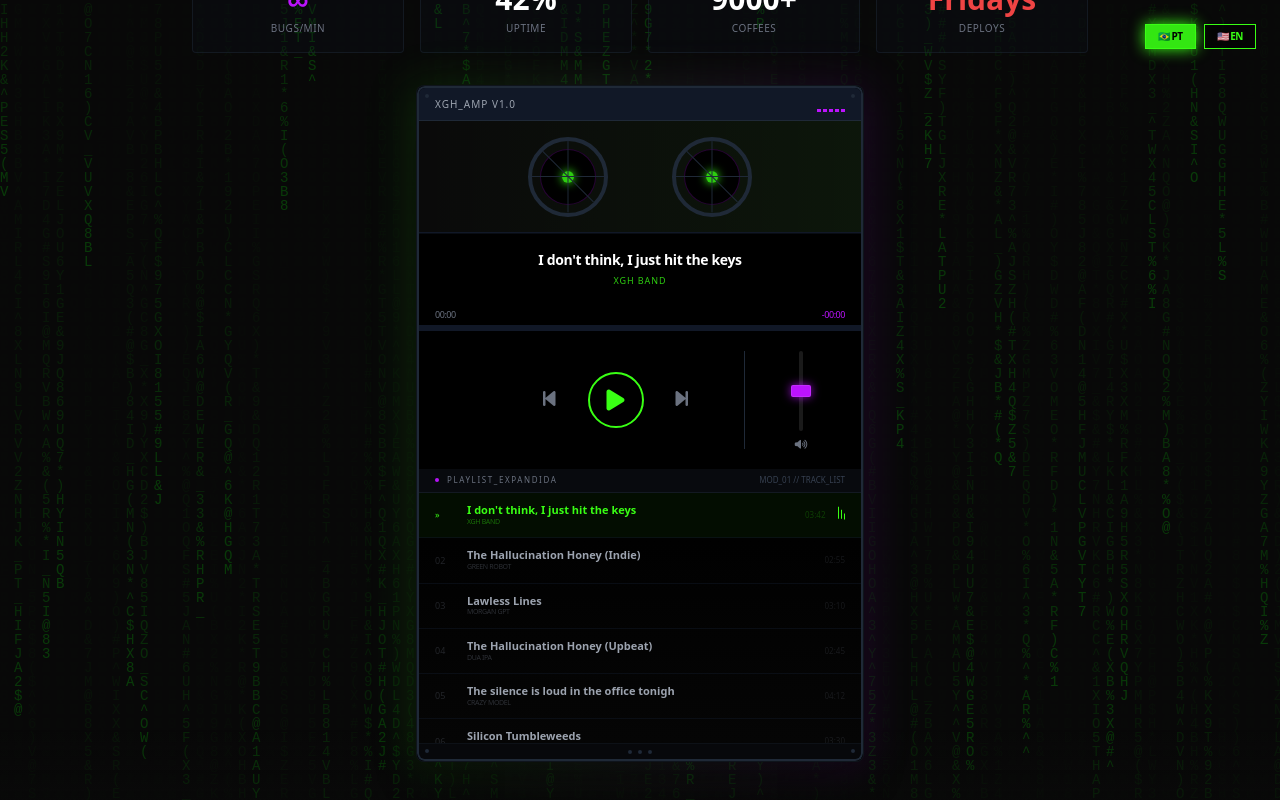
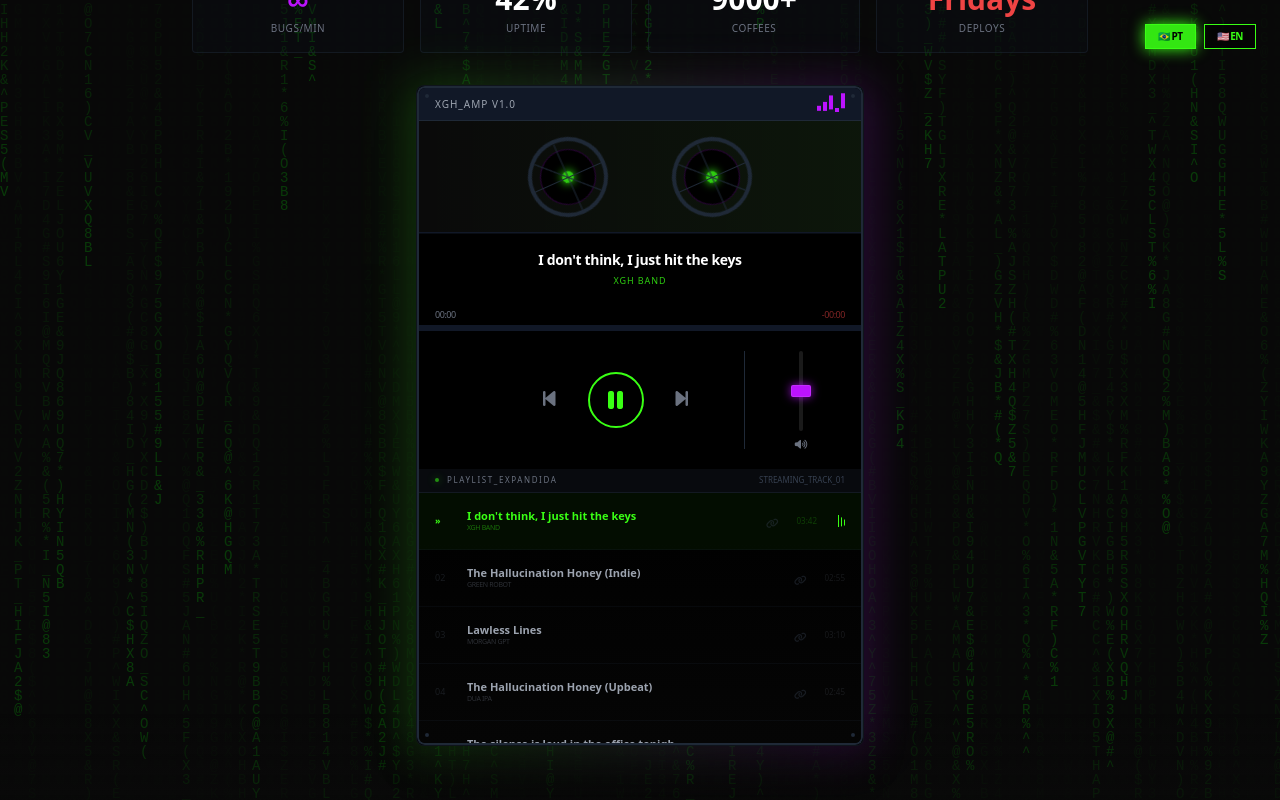
Before and after one commit to alexandrebotta-n8n/xgh-ai-platform, a Next.js app: page / in a window 1280 px wide. Both pictures are taken after a click on the button 615 px from the left and 862 px from the top of the page. Shown: the part 462-1262 px from the top of the page. Built offline with nearby package versions, Linux system fonts and the light colour scheme.

Commit message:
music player com discografia sincronizado

```diff
--- a/src/components/sections/DiscographySection.tsx
+++ b/src/components/sections/DiscographySection.tsx
@@ -1,8 +1,9 @@
 "use client";
 
-import { useRouter, useSearchParams } from "next/navigation";
-import { Suspense } from "react";
+import { useState, useEffect, Suspense } from "react";
+import { useSearchParams } from "next/navigation";
 
+// Mantenha a playlist fora do componente para que a referência seja estável
 const playlist = [
   { id: 1, title: "I don't think, I just hit the keys", artist: "XGH Band", duration: "03:42" },
   { id: 2, title: "The Hallucination Honey (Indie)", artist: "Green Robot", duration: "02:55" },
@@ -13,91 +14,118 @@ const playlist = [
 ];
 
 function DiscographyContent({ lang }: { lang: "pt" | "en" }) {
-  const router = useRouter();
   const searchParams = useSearchParams();
+  const [isPlayerPlaying, setIsPlayerPlaying] = useState(false);
+  const [activeTrackId, setActiveTrackId] = useState<string | null>(null);
+  const [copiedId, setCopiedId] = useState<number | null>(null);
 
-  // A 'fonte da verdade' é a URL. Se o player mudar a URL, isso aqui muda sozinho.
-  const currentTrackId = searchParams.get("track") || "1";
+  // 1. CAPTURA DO DEEP LINK
+  // Usamos searchParams como dependência estável.
+  // O React exige que se você usa searchParams dentro, ele deve estar no array.
+  useEffect(() => {
+    const trackParam = searchParams.get("track");
+    if (trackParam) {
+      setActiveTrackId(trackParam);
+    }
+  }, [searchParams]);
+
+  // 2. SINCRONIZAÇÃO COM O PLAYER
+  useEffect(() => {
+    const handleStateChange = (e: any) => {
+      if (e.detail) {
+        if (typeof e.detail.playing !== 'undefined') {
+          setIsPlayerPlaying(e.detail.playing);
+        }
+        if (e.detail.trackIndex !== undefined) {
+          setActiveTrackId((e.detail.trackIndex + 1).toString());
+        }
+      }
+    };
+
+    window.addEventListener('xgh-player-state', handleStateChange);
+    return () => window.removeEventListener('xgh-player-state', handleStateChange);
+  }, []); // Array vazio é constante aqui, sem problemas.
 
   const handleTrackSelect = (id: number) => {
-    // 1. Atualiza a URL (O player vai reagir a isso no useEffect dele)
-    router.push(`?track=${id}`, { scroll: false });
+    setActiveTrackId(id.toString());
+    window.dispatchEvent(new CustomEvent('xgh-force-play-track', { detail: { id } }));
+  };
 
-    // 2. Dispara o evento de play imediato
-    setTimeout(() => {
-        window.dispatchEvent(new CustomEvent('xgh-force-play'));
-    }, 50);
+  const copyTrackLink = (e: React.MouseEvent, id: number) => {
+    e.stopPropagation();
+    const url = `${window.location.origin}${window.location.pathname}?track=${id}`;
+    navigator.clipboard.writeText(url).then(() => {
+      setCopiedId(id);
+      setTimeout(() => setCopiedId(null), 2000);
+    });
   };
 
   return (
-    /* border-t-0 garante que não haja uma linha dupla entre o player e a lista */
     <div className="w-full bg-[#050505] border-x-2 border-b-2 border-t-0 border-gray-800 rounded-b-lg overflow-hidden shadow-[0_20px_40px_rgba(0,0,0,0.6)]">
-
-      {/* Header Integrado */}
+      {/* Header */}
       <div className="px-4 py-1.5 bg-gray-900/30 border-b border-gray-800/50 flex justify-between items-center">
         <div className="flex items-center gap-2">
-            <div className="w-1 h-1 bg-neon-purple rounded-full animate-pulse"></div>
+            <div className={`w-1 h-1 rounded-full transition-all duration-500 ${activeTrackId && isPlayerPlaying ? 'bg-neon-green shadow-[0_0_8px_#39ff14] animate-pulse' : 'bg-gray-700'}`}></div>
             <span className="text-[8px] font-mono text-gray-500 uppercase tracking-[0.2em]">
                 {lang === "pt" ? "Playlist_Expandida" : "Expanded_Playlist"}
             </span>
         </div>
-        <span className="text-[8px] font-mono text-gray-700">MOD_01 // TRACK_LIST</span>
+        <span className="text-[8px] font-mono text-gray-700 uppercase">
+          {activeTrackId ? (isPlayerPlaying ? `STREAMING_TRACK_0${activeTrackId}` : `PAUSED_TRACK_0${activeTrackId}`) : 'SYSTEM_STANDBY'}
+        </span>
       </div>
 
-      {/* Lista Compacta */}
+      {/* Lista */}
       <div className="max-h-[250px] overflow-y-auto custom-scrollbar bg-gradient-to-b from-black to-[#050505]">
         {playlist.map((track) => {
-          const isActive = currentTrackId === track.id.toString();
+          const isActive = activeTrackId === track.id.toString();
           return (
             <button
               key={track.id}
               onClick={() => handleTrackSelect(track.id)}
-              className={`group w-full flex items-center justify-between px-4 py-2.5 transition-all border-b border-gray-900/50 last:border-0 text-left ${
-                isActive
-                ? "bg-neon-green/5 text-neon-green"
-                : "hover:bg-white/[0.02] text-gray-500 hover:text-gray-300"
+              className={`group w-full flex items-center justify-between px-4 py-2.5 transition-all border-b border-gray-800/20 last:border-0 text-left ${
+                isActive ? "bg-neon-green/5 text-neon-green" : "hover:bg-white/[0.02] text-gray-500 hover:text-gray-300"
               }`}
             >
               <div className="flex items-center gap-4 truncate">
-                <span className={`font-mono text-[9px] w-4 ${isActive ? "text-neon-green" : "opacity-30"}`}>
+                <span className={`font-mono text-[9px] w-4 ${isActive ? "text-neon-green font-bold" : "opacity-30 text-gray-600"}`}>
                   {isActive ? "»" : track.id.toString().padStart(2, '0')}
                 </span>
                 <div className="truncate">
                   <h4 className={`text-[11px] font-bold truncate leading-tight ${isActive ? "text-neon-green" : "text-gray-400"}`}>
                     {track.title}
                   </h4>
-                  <p className="text-[7px] font-mono opacity-40 uppercase tracking-tighter">
-                    {track.artist}
-                  </p>
+                  <p className="text-[7px] font-mono opacity-40 uppercase tracking-tighter">{track.artist}</p>
                 </div>
               </div>
-
               <div className="flex items-center gap-3 shrink-0">
+                <div
+                  onClick={(e) => copyTrackLink(e, track.id)}
+                  className={`p-1.5 cursor-pointer transition-all ${copiedId === track.id ? 'text-neon-green scale-110' : 'text-gray-700 hover:text-neon-purple opacity-40 hover:opacity-100'}`}
+                >
+                  <i className={`fa-solid ${copiedId === track.id ? 'fa-check' : 'fa-link'} text-[10px]`}></i>
+                </div>
                 <span className="text-[8px] font-mono opacity-20">{track.duration}</span>
                 {isActive && (
-                    /* Mini equalizador animado na lista */
-                    <div className="flex gap-[1.5px] h-3 items-end">
-                        <div className="w-[1.5px] bg-neon-green animate-[bounce_0.8s_infinite] h-full"></div>
-                        <div className="w-[1.5px] bg-neon-green animate-[bounce_1.1s_infinite] h-3/4"></div>
-                        <div className="w-[1.5px] bg-neon-green animate-[bounce_0.9s_infinite] h-1/2"></div>
-                    </div>
+                  <div className="flex gap-[1.5px] h-3 items-end w-4 justify-end">
+                    <div className={`w-[1.5px] bg-neon-green transition-all ${isPlayerPlaying ? 'animate-[bounce_0.8s_infinite] h-full' : 'h-[30%]'}`}></div>
+                    <div className={`w-[1.5px] bg-neon-green transition-all ${isPlayerPlaying ? 'animate-[bounce_1.1s_infinite] h-3/4' : 'h-[60%]'}`}></div>
+                    <div className={`w-[1.5px] bg-neon-green transition-all ${isPlayerPlaying ? 'animate-[bounce_0.9s_infinite] h-1/2' : 'h-[20%]'}`}></div>
+                  </div>
                 )}
               </div>
             </button>
           );
         })}
       </div>
-
-      {/* Rack Handle */}
-      <div className="h-4 bg-gray-900/20 flex items-center justify-center border-t border-gray-800/30">
-        <div className="flex gap-1.5">
-            {[1, 2, 3].map(i => <div key={i} className="w-1 h-1 rounded-full bg-gray-800"></div>)}
-        </div>
-      </div>
     </div>
   );
 }
 
 export default function DiscographySection({ lang }: { lang: "pt" | "en" }) {
-  return <Suspense fallback={null}><DiscographyContent lang={lang} /></Suspense>;
+  return (
+    <Suspense fallback={<div className="h-[250px] bg-black border border-gray-800 rounded-b-lg animate-pulse" />}>
+      <DiscographyContent lang={lang} />
+    </Suspense>
+  );
 }
--- a/src/components/ui/CyberPlayer.tsx
+++ b/src/components/ui/CyberPlayer.tsx
@@ -1,7 +1,7 @@
 "use client";
 
 import { useState, useRef, useEffect, Suspense } from "react";
-import { useSearchParams, useRouter } from "next/navigation";
+import { useSearchParams } from "next/navigation";
 
 const playlist = [
   { id: 1, title: "I don't think, I just hit the keys", artist: "XGH Band", src: "/music/I dont think, I just hit the keys.mp3" },
@@ -14,7 +14,6 @@ const playlist = [
 
 function PlayerContent() {
   const searchParams = useSearchParams();
-  const router = useRouter();
   const audioRef = useRef<HTMLAudioElement>(null);
 
   const [isPlaying, setIsPlaying] = useState(false);
@@ -24,6 +23,7 @@ function PlayerContent() {
   const [currentTime, setCurrentTime] = useState(0);
   const [volume, setVolume] = useState(0.5);
   const [isMounted, setIsMounted] = useState(false);
+  const [isFirstLoad, setIsFirstLoad] = useState(true);
 
   const currentTrack = playlist[currentTrackIndex];
 
@@ -34,35 +34,68 @@ function PlayerContent() {
     return `${minutes.toString().padStart(2, "0")}:${seconds.toString().padStart(2, "0")}`;
   };
 
-  // Sincronização de Estado com a HeroSection
   const dispatchPlayerState = (playing: boolean) => {
-    window.dispatchEvent(new CustomEvent('xgh-player-state', { detail: { playing } }));
+    window.dispatchEvent(new CustomEvent('xgh-player-state', {
+      detail: { playing, trackIndex: currentTrackIndex }
+    }));
   };
 
   useEffect(() => {
     setIsMounted(true);
     const trackParam = searchParams.get("track");
+
+    // TRATAMENTO DE DEEP LINK
     if (trackParam) {
       const index = parseInt(trackParam) - 1;
-      if (index >= 0 && index < playlist.length) setCurrentTrackIndex(index);
+      if (index >= 0 && index < playlist.length) {
+        setCurrentTrackIndex(index);
+        setIsFirstLoad(false);
+
+        // Aguarda o elemento de áudio estar pronto para tocar e limpar a URL
+        const startDeepLink = async () => {
+          if (audioRef.current) {
+            try {
+              audioRef.current.load();
+              await audioRef.current.play();
+              setIsPlaying(true);
+              dispatchPlayerState(true);
+              // SÓ LIMPA A URL APÓS O PLAY TER SUCESSO
+              window.history.replaceState({}, '', window.location.pathname);
+            } catch (err) {
+              console.log("Autoplay bloqueado. Aguardando interação.");
+            }
+          }
+        };
+        startDeepLink();
+      }
     }
 
     const handleForcePlay = () => {
-      if (audioRef.current) {
-        audioRef.current.play().then(() => {
-          setIsPlaying(true);
-          dispatchPlayerState(true);
-        }).catch(e => console.log(e));
+      audioRef.current?.play().then(() => {
+        setIsPlaying(true);
+        dispatchPlayerState(true);
+      });
+    };
+
+    const handleTrackChange = (e: any) => {
+      if (e.detail && e.detail.id) {
+        setIsFirstLoad(false);
+        setCurrentTrackIndex(e.detail.id - 1);
       }
     };
 
     window.addEventListener('xgh-force-play', handleForcePlay);
-    return () => window.removeEventListener('xgh-force-play', handleForcePlay);
-  }, [searchParams]);
+    window.addEventListener('xgh-force-play-track', handleTrackChange);
+
+    return () => {
+      window.removeEventListener('xgh-force-play', handleForcePlay);
+      window.removeEventListener('xgh-force-play-track', handleTrackChange);
+    };
+  }, []);
 
   const updateTrack = (newIndex: number) => {
+    setIsFirstLoad(false);
     setCurrentTrackIndex(newIndex);
-    router.push(`?track=${newIndex + 1}`, { scroll: false });
   };
 
   const handleTimeUpdate = () => {
@@ -79,6 +112,7 @@ function PlayerContent() {
   };
 
   const togglePlay = () => {
+    setIsFirstLoad(false);
     if (audioRef.current) {
       if (isPlaying) {
         audioRef.current.pause();
@@ -94,7 +128,7 @@ function PlayerContent() {
   };
 
   useEffect(() => {
-    if (audioRef.current && isMounted) {
+    if (audioRef.current && isMounted && !isFirstLoad) {
       audioRef.current.load();
       audioRef.current.play().then(() => {
         setIsPlaying(true);
@@ -110,14 +144,7 @@ function PlayerContent() {
 
   return (
     <div className="w-full relative">
-      {/* O brilho (inset-1) foi removido daqui para ficar no pai (HeroSection) */}
-
-      {/* AJUSTE DE HARDWARE:
-         - rounded-b-none: Remove arredondamento inferior para colar na discografia.
-         - border-b-0: Remove a borda de baixo para não duplicar com o topo da lista.
-      */}
       <div className="relative bg-black border-2 border-gray-800 rounded-t-lg rounded-b-none border-b-0 overflow-hidden">
-
         {/* Header do Rack */}
         <div className="bg-gray-900 px-4 py-2 flex justify-between items-center border-b border-gray-800">
             <span className="text-[10px] font-mono text-gray-400 uppercase tracking-widest">XGH_AMP v1.0</span>
@@ -131,8 +158,6 @@ function PlayerContent() {
         {/* Deck de Fita */}
         <div className="h-28 bg-[#0a0a0a] border-b border-gray-900 flex items-center justify-center gap-16 relative overflow-hidden">
             <div className="absolute inset-0 opacity-5 bg-[linear-gradient(90deg,transparent_0%,#39ff14_50%,transparent_100%)] bg-[length:200%_100%]"></div>
-
-            {/* Carretel Esquerdo */}
             <div className={`relative w-20 h-20 rounded-full border-4 border-gray-800 flex items-center justify-center ${isPlaying ? 'animate-spin-slow' : ''}`}>
                 <div className="w-full h-[1px] bg-gray-800 absolute rotate-0"></div>
                 <div className="w-full h-[1px] bg-gray-800 absolute rotate-45"></div>
@@ -141,8 +166,6 @@ function PlayerContent() {
                     <div className="w-3 h-3 rounded-full bg-neon-green/80 shadow-[0_0_10px_#39ff14]"></div>
                 </div>
             </div>
-
-            {/* Carretel Direito */}
             <div className={`relative w-20 h-20 rounded-full border-4 border-gray-800 flex items-center justify-center ${isPlaying ? 'animate-spin-slow' : ''}`}>
                 <div className="w-full h-[1px] bg-gray-800 absolute rotate-0"></div>
                 <div className="w-full h-[1px] bg-gray-800 absolute rotate-45"></div>
@@ -161,44 +184,41 @@ function PlayerContent() {
 
         {/* Progresso */}
         <div className="w-full bg-black">
-            <div className="flex justify-between px-4 py-1 font-mono text-[9px] uppercase tracking-tighter">
-                <span className="text-gray-500">{formatTime(currentTime)}</span>
+            <div className="flex justify-between px-4 py-1 font-mono text-[9px] uppercase tracking-tighter text-gray-500">
+                <span>{formatTime(currentTime)}</span>
                 <span className={`${timeLeft < 10 && isPlaying ? 'text-red-500 animate-pulse' : 'text-neon-purple'}`}>
                     -{formatTime(timeLeft)}
                 </span>
             </div>
             <div className="w-full h-1.5 bg-gray-900 cursor-pointer relative" onClick={(e) => {
-                if(audioRef.current) audioRef.current.currentTime = (e.nativeEvent.offsetX / e.currentTarget.clientWidth) * audioRef.current.duration;
+                if(audioRef.current) {
+                  setIsFirstLoad(false);
+                  audioRef.current.currentTime = (e.nativeEvent.offsetX / e.currentTarget.clientWidth) * audioRef.current.duration;
+                }
             }}>
                 <div className="h-full bg-neon-green shadow-[0_0_10px_#39ff14]" style={{ width: `${progress}%` }}></div>
             </div>
         </div>
 
-        {/* CONTROLES: MIXER STYLE */}
+        {/* CONTROLES */}
         <div className="bg-black p-5 flex items-center justify-between">
             <div className="w-12 hidden md:block"></div>
-
             <div className="flex items-center gap-8 justify-center flex-1">
                 <button onClick={() => updateTrack(currentTrackIndex > 0 ? currentTrackIndex - 1 : playlist.length - 1)} className="text-gray-500 hover:text-neon-green transition-colors">
                     <i className="fa-solid fa-backward-step text-xl"></i>
                 </button>
-
                 <button onClick={togglePlay} className="w-14 h-14 rounded-full border-2 border-neon-green flex items-center justify-center text-neon-green hover:bg-neon-green hover:text-black hover:shadow-[0_0_20px_#39ff14] transition-all relative z-10">
                     <i className={`fa-solid ${isPlaying ? 'fa-pause' : 'fa-play'} text-2xl`}></i>
                 </button>
-
                 <button onClick={() => updateTrack((currentTrackIndex + 1) % playlist.length)} className="text-gray-500 hover:text-neon-green transition-colors">
                     <i className="fa-solid fa-forward-step text-xl"></i>
                 </button>
             </div>
-
             <div className="flex flex-col items-center gap-2 border-l border-gray-800 pl-4">
                 <div className="relative h-20 flex items-center">
                     <input
                         type="range"
-                        min="0"
-                        max="1"
-                        step="0.01"
+                        min="0" max="1" step="0.01"
                         value={volume}
                         onChange={(e) => {
                             const val = parseFloat(e.target.value);
```
